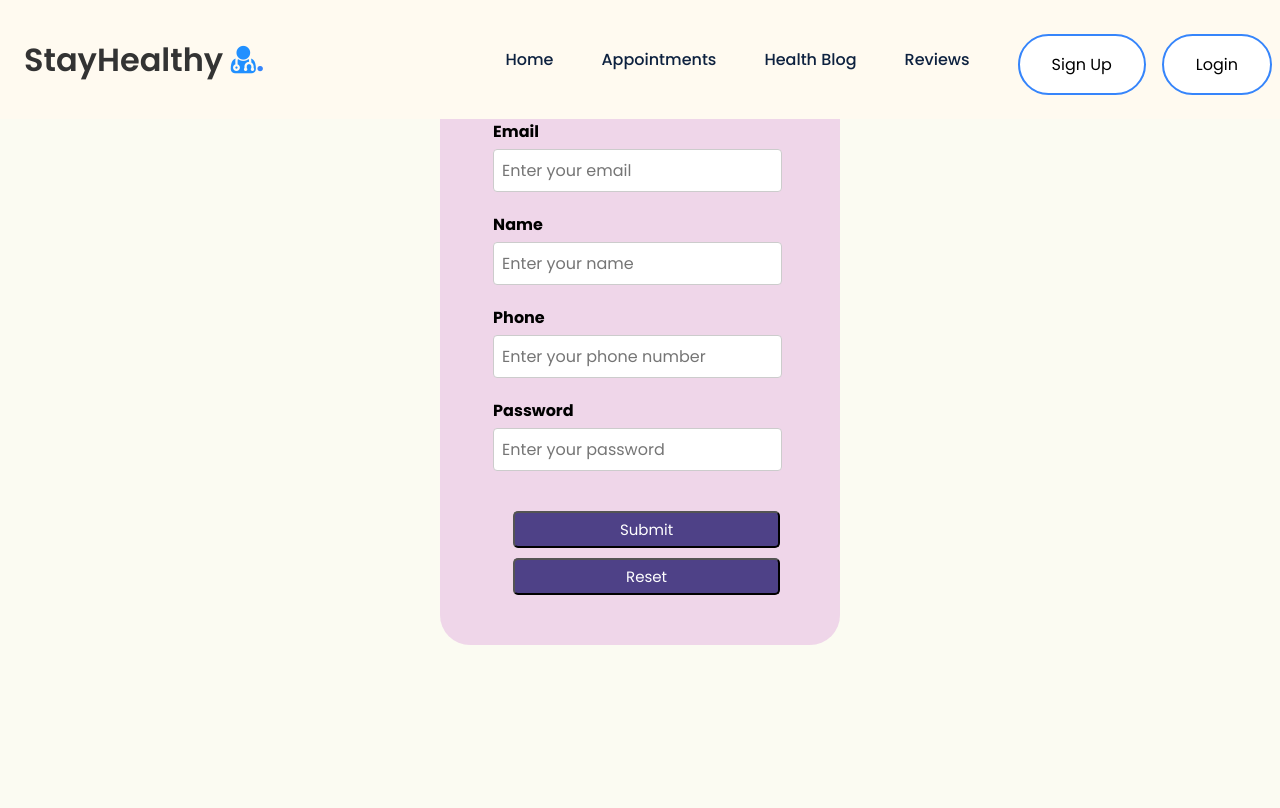
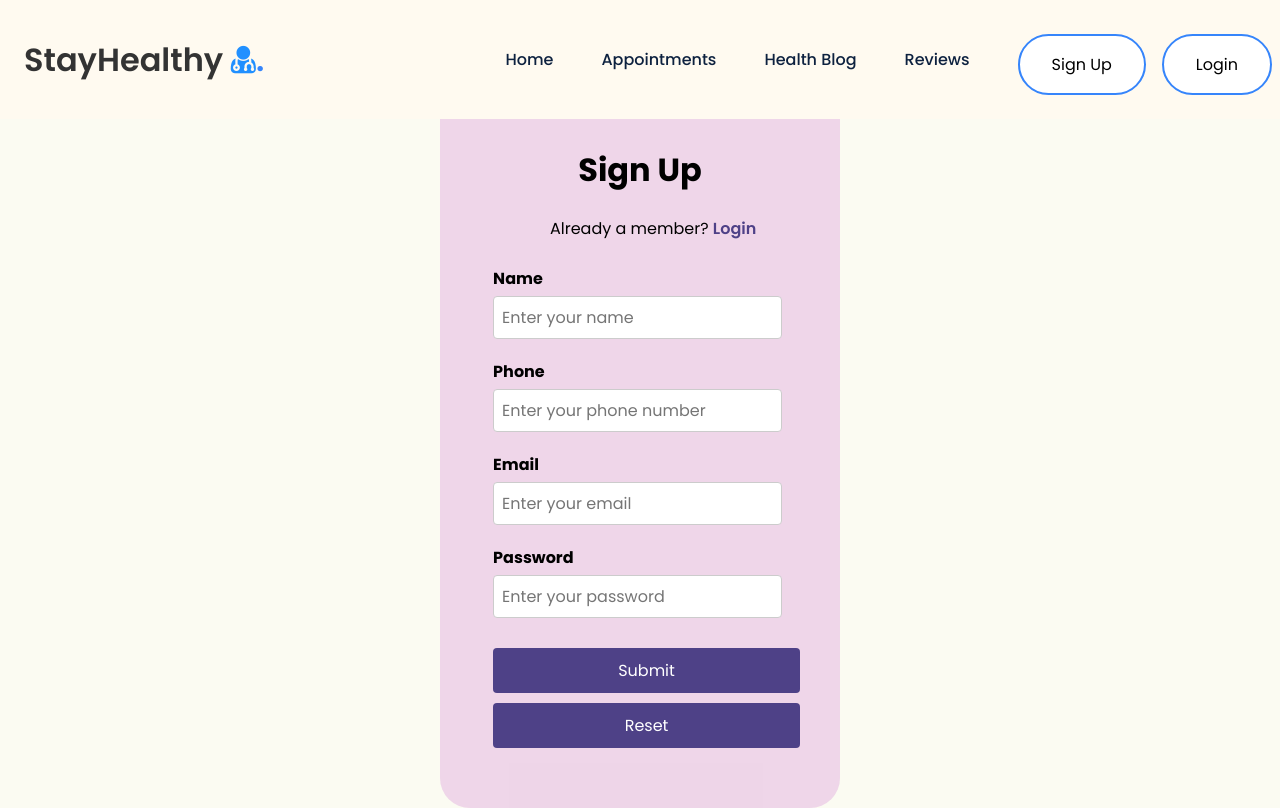
Before and after one commit to xBushido/final-capstone, a React (Create React App) app: page /Sign_Up in a window 1280 px wide. Built offline with nearby package versions, Linux system fonts and the light colour scheme.

Commit message:
Signup done

```diff
--- a/src/Components/Navbar/Navbar.js
+++ b/src/Components/Navbar/Navbar.js
@@ -2,6 +2,8 @@ import React, { useEffect, useState } from "react";
 import { Link } from "react-router-dom";
 
 import "./Navbar.css";
+
+
 
 const Navbar = () => {
     const [click, setClick] = useState(false);
@@ -37,11 +39,11 @@ const Navbar = () => {
       setShowDropdown(!showDropdown);
     }
     useEffect(() => {
-      const storedemail = sessionStorage.getItem("email");
+      const storedname = sessionStorage.getItem("name");
 
-      if (storedemail) {
+      if (storedname) {
             setIsLoggedIn(true);
-            setUsername(storedemail);
+            setUsername(storedname);
           }
         }, []);
   return (
@@ -69,6 +71,9 @@ const Navbar = () => {
         </li>
         {isLoggedIn?(
           <>
+            <li className="linkname">
+                Welcome, {username}
+            </li>
             <li className="link">
               <button className="btn2" onClick={handleLogout}>
                 Logout
--- a/src/Components/Sign_Up/Sign_Up.css
+++ b/src/Components/Sign_Up/Sign_Up.css
@@ -88,11 +88,11 @@
   }
 
   .btn-primary {
-    background-color: #007bff;
+    background-color: #4E4187;
     color: #fff;
   }
 
   .btn-danger {
-    background-color: #dc3545;
+    background-color: #4E4187;
     color: #fff;
   }
--- a/src/Components/Sign_Up/Sign_Up.js
+++ b/src/Components/Sign_Up/Sign_Up.js
@@ -1,49 +1,67 @@
 import React, { useState } from 'react';
-import './Sign_Up.css';
+import './Sign_Up.css'; //Apply css according to your design theme
 import { Link, useNavigate } from 'react-router-dom';
 import { API_URL } from '../../config';
 
-const Sign_Up = () => {
+const Sign_up = () => {
+
     const [name, setName] = useState('');
     const [email, setEmail] = useState('');
     const [phone, setPhone] = useState('');
     const [password, setPassword] = useState('');
     const [showerr, setShowerr] = useState('');
+    const [passwordLengthError, setPasswordLengthError] = useState(false);
 
     const navigate = useNavigate();
 
     const register = async (e) => {
+
         e.preventDefault();
 
         // API Call
+
+        if (password.length < 8) {
+            setPasswordLengthError(true);
+            return;
+        }
+
         const response = await fetch(`${API_URL}/api/auth/register`, {
+
             method: "POST",
             headers: {
                 "Content-Type": "application/json",
             },
+
             body: JSON.stringify({
+
                 name: name,
                 email: email,
                 password: password,
                 phone: phone,
             }),
+
         });
 
         const json = await response.json();
 
         if (json.authtoken) {
+
             sessionStorage.setItem("auth-token", json.authtoken);
             sessionStorage.setItem("name", name);
             // phone and email
             sessionStorage.setItem("phone", phone);
             sessionStorage.setItem("email", email);
             // Redirect to home page
-            navigate("/");   //on directing to home page you need to give logic to change login and signup buttons with the name of the user and logout button where you have implemented Navbar functionality
+            navigate("/");   //on directing to home page you need to give logic to change login and signup buttons with name of the user and logout button where you have implemented Navbar functionality
+            window.location.reload();
         } else {
+
             if (json.errors) {
+
                 for (const error of json.errors) {
                     setShowerr(error.msg);
                 }
+
             } else {
                 setShowerr(json.error);
             }
@@ -51,40 +69,53 @@ const Sign_Up = () => {
     };
 
     return (
-        <div className="container" style={{marginTop:'5%'}}>
+
+        <div className="container" style={{ marginTop: '5%' }}>
             <div className="signup-grid">
+                <div className="signup-text">
+                    <h1>Sign Up</h1>
+                    {/* {signupRoleText && <div className="signup-role">{signupRoleText}</div>} */}
+                </div>
+
+                <div className="signup-text1" style={{ textAlign: 'left' }}>
+                    Already a member? <span><Link to="/login" style={{ color: '#4E4187' }}> Login</Link></span>
+                </div>
+
                 <div className="signup-form">
                     <form method="POST" onSubmit={register}>
                         <div className="form-group">
+                            <label htmlFor="name">Name</label>
+                            <input value={name} type="text" onChange={(e) => setName(e.target.value)} name="name" id="name" className="form-control" placeholder="Enter your name" aria-describedby="helpId" required />
+                        </div>
+
+                        <div className="form-group">
+                            <label htmlFor="phone">Phone</label>
+                            <input value={phone} onChange={(e) => setPhone(e.target.value)} type="tel" name="phone" id="phone" className="form-control" placeholder="Enter your phone number" aria-describedby="helpId"  maxLength="10" required/>
+                        </div>
+
+                        <div className="form-group">
                             <label htmlFor="email">Email</label>
-                            <input value={email} onChange={(e) => setEmail(e.target.value)} type="email" name="email" id="email" className="form-control" placeholder="Enter your email" aria-describedby="helpId" />
+                            <input value={email} onChange={(e) => setEmail(e.target.value)} type="email" name="email" id="email" className="form-control" placeholder="Enter your email" aria-describedby="helpId" required/>
                             {showerr && <div className="err" style={{ color: 'red' }}>{showerr}</div>}
                         </div>
 
                         <div className="form-group">
-                            <label htmlFor="name">Name</label>
-                            <input value={name} type="text" onChange={(e) => setName(e.target.value)} name="name" id="name" className="form-control" placeholder="Enter your name" aria-describedby="helpId" />
+                            <label htmlFor="password">Password</label>
+                            <input value={password} onChange={(e) => setPassword(e.target.value)} type='password' name="password" id="password" className="form-control" placeholder="Enter your password" aria-describedby="helpId" required/>
+                            {passwordLengthError && password.length < 8 && (
+                                <div className="err" style={{ color: 'red' }}>Password length must be 8 or more</div>
+                            )}
                         </div>
 
-                        <div className="form-group">
-                            <label htmlFor="phone">Phone</label>
-                            <input value={phone} onChange={(e) => setPhone(e.target.value)} type="tel" name="phone" id="phone" className="form-control" placeholder="Enter your phone number" aria-describedby="helpId" />
-                        </div>
-
-                        <div className="form-group">
-                            <label htmlFor="password">Password</label>
-                            <input value={password} onChange={(e) => setPassword(e.target.value)} name="password" id="password" className="form-control" placeholder="Enter your password" aria-describedby="helpId" />
-                        </div>
-
-                        <div className="buttons">
-                            <button type="submit" className="button-sub">Submit</button>
-                            <button type="reset" className="button-res">Reset</button>
+                        <div className="btn-group">
+                            <button type="submit" className="btn btn-primary mb-2 mr-1 waves-effect waves-light">Submit</button>
+                            <button type="reset" className="btn btn-danger mb-2 waves-effect waves-light">Reset</button>
                         </div>
                     </form>
                 </div>
             </div>
         </div>
     );
-};
+}
 
-export default Sign_Up;
+export default Sign_up;
--- a/src/config.js
+++ b/src/config.js
@@ -1,4 +1,4 @@
-export const API_URL = window.location.hostname === "localhost" ? "https://maliknawfal9-8181.theiadockernext-1-labs-prod-theiak8s-4-tor01.proxy.cognitiveclass.ai" : "https://maliknawfal9-8181.theiadockernext-1-labs-prod-theiak8s-4-tor01.proxy.cognitiveclass.ai";
+export const API_URL = window.location.hostname === "localhost" ? "https://maliknawfal9-8181.theiadockernext-0-labs-prod-theiak8s-4-tor01.proxy.cognitiveclass.ai/" : "https://maliknawfal9-8181.theiadockernext-0-labs-prod-theiak8s-4-tor01.proxy.cognitiveclass.ai/";
 console.log(
     "API_URL :",
     API_URL
```
Also changed, not shown: 1 other file (tests, documents, lock files or other folders).
